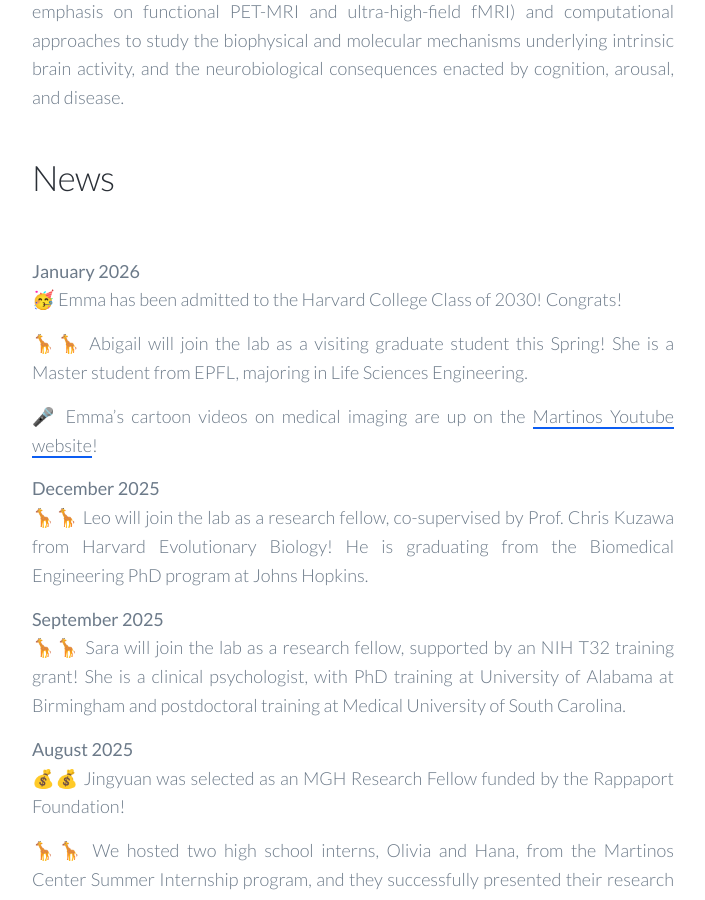
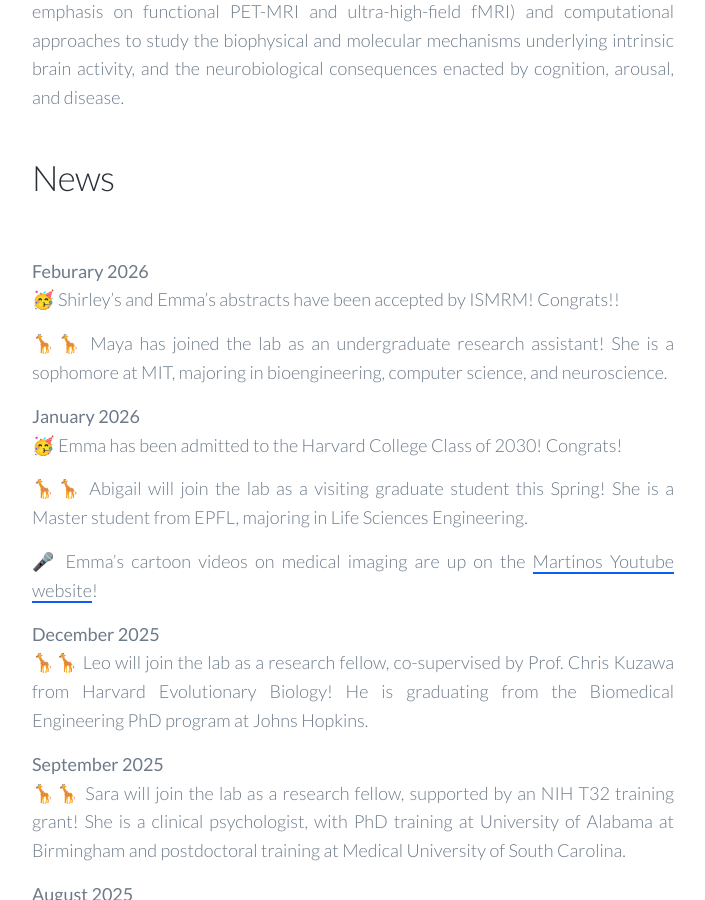
Before and after one commit to CANDYlaboratory/candylab.github.io, a Jekyll site: the page built from _pages/about.md, in a window 1280 px wide and 900 px high, scrolled down 468 px. Shown: the whole window, without its empty margins (479-1184 px from the left). Built offline with Jekyll 4.4.1, drawn with Linux system fonts in a browser that asks for light colours; nearby versions of some CDN libraries; some of the changed text lies outside the part shown.

Commit message:
Update about.md

```diff
--- a/_pages/about.md
+++ b/_pages/about.md
@@ -10,6 +10,11 @@ Our research program lies at the interface of biomedical engineering, signal pro
 
 
 <h1>News</h1><br>
+
+<strong>Feburary 2026</strong><br>
+🥳 Shirley’s and Emma’s abstracts have been accepted by ISMRM! Congrats!!
+
+🦒🦒 Maya has joined the lab as an undergraduate research assistant! She is a sophomore at MIT, majoring in bioengineering, computer science, and neuroscience.
 
 <strong>January 2026</strong><br>
 🥳 Emma has been admitted to the Harvard College Class of 2030! Congrats!
@@ -92,17 +97,17 @@ Sean’s abstract is accepted as an oral presentation by [NRM](https://www.mcgil
 
 💰💰 We are grateful to the [BrightFocus Foundation](https://science.brightfocus.org/apply-grant) for funding our research! We will apply simultaneous EEG-PET-MRI to study the mechanisms of Alzheimer’s disease.
 
-<strong>Mar 2023</strong><br>
+<strong>March 2023</strong><br>
 
 
 🦒🦒 Penghui will join the lab as a visiting student this summer! He is a junior at the Southern University of Science and Technology in China, majoring in Intelligent Medical Engineering.  <br>
 
 🥳 Both Sean and Dakota’s abstracts are accepted by [OHBM](https://www.humanbrainmapping.org/i4a/pages/index.cfm?pageid=4114)! Dakota's abstract is also selected for an oral presentation. Congrats!
 
-<strong>Feb 2023</strong><br>
+<strong>Feburary 2023</strong><br>
 🥳 Dakota’s abstract is accepted by [ISMRM](https://www.ismrm.org/23m/)! She also receives the trainee travel stipend. Congrats!
 
-<strong>Jan 2023</strong><br>
+<strong>Janurary 2023</strong><br>
 Aloha! The CANDY lab has arrived! <br>
 
 💰💰 We are grateful to the NIH NINDS R00 award for funding our research! We will advance a functional PET-MRI framework to characterize the metabolic signatures of functional network behaviors across different arousal and cognitive states.  <br>
```
